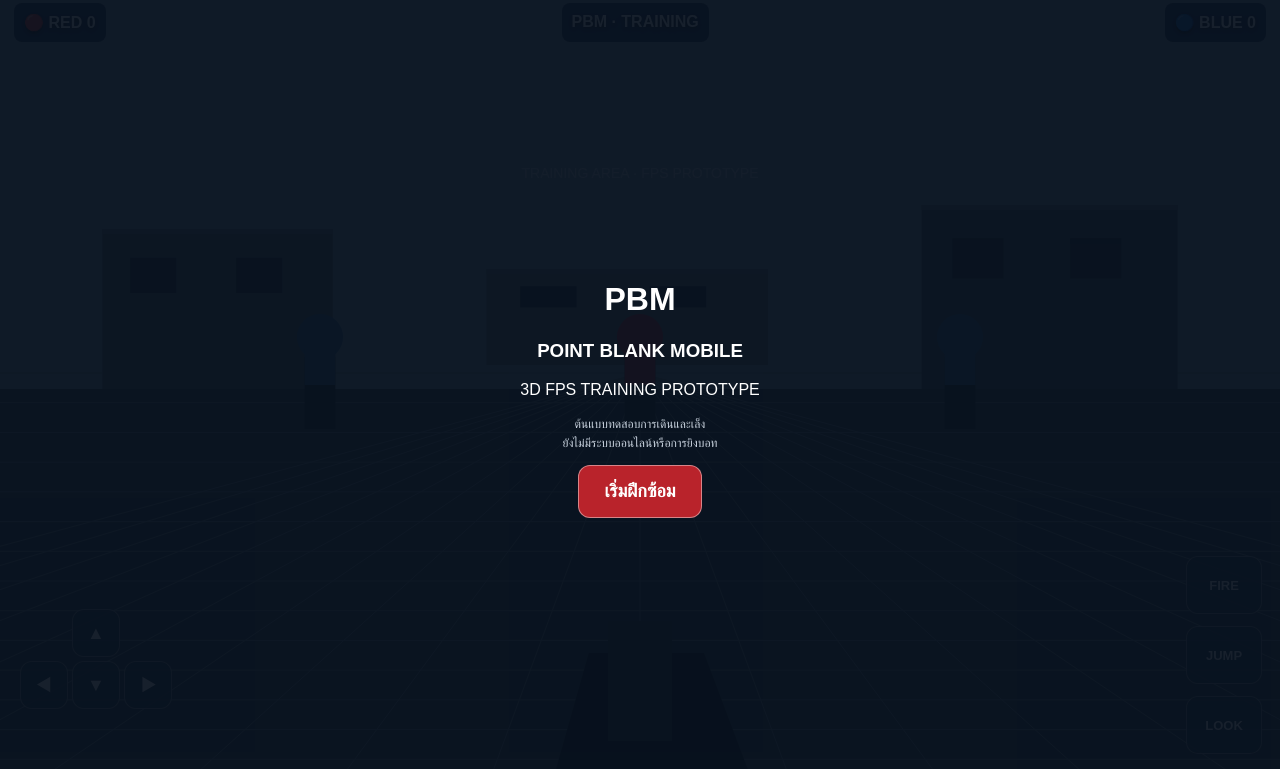
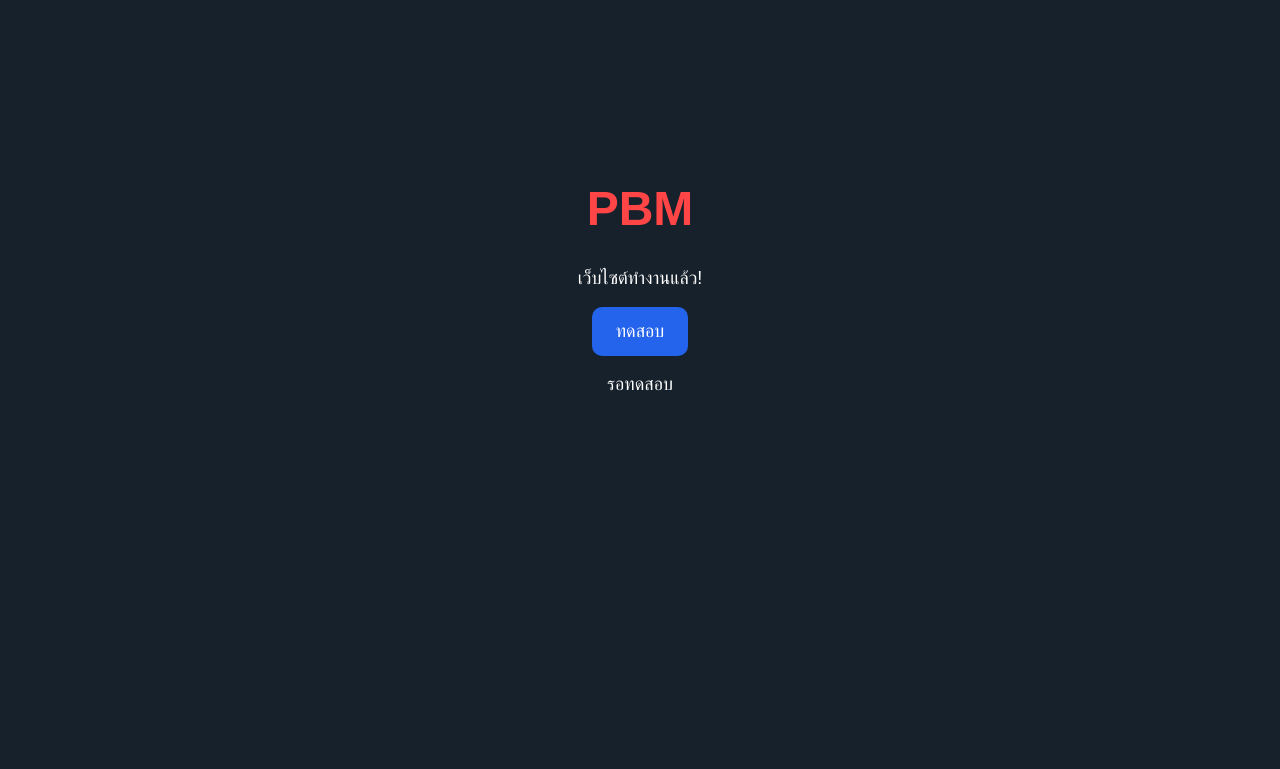
Before and after one commit to paichth-art/PBM, a plain HTML site: page index.html in a window 1280 px wide. Shown: the part 11-780 px from the top of the page. Drawn offline with Linux system fonts and the light colour scheme.

```diff
--- a/index.html
+++ b/index.html
@@ -1,159 +1,37 @@
 
-<DOCTYPE html>
+<!DOCTYPE html>
 <html lang="th">
 <head>
 <meta charset="UTF-8">
-<meta name="viewport" content="width=device-width, initial-scale=1, maximum-scale=1, user-scalable=no">
-<title>PBM - FPS Prototype</title>
+<meta name="viewport" content="width=device-width, initial-scale=1">
+<title>PBM Test</title>
 <style>
-*{box-sizing:border-box}
-body{margin:0;background:#101820;color:white;font-family:Arial,sans-serif;overflow:hidden;touch-action:none}
-canvas{display:block;width:100vw;height:100dvh}
-#hud{position:fixed;inset:0;pointer-events:none}
-.top{display:flex;justify-content:space-between;padding:14px;font-weight:bold;text-shadow:0 2px 4px #000}
-.team{background:#182d42dd;padding:10px;border-radius:8px}
-#message{position:absolute;top:22%;width:100%;text-align:center;font-size:14px;color:#cbd5e1}
-#cross{position:absolute;left:50%;top:50%;transform:translate(-50%,-50%);font-size:26px;color:#fff;text-shadow:0 0 5px #000}
-#controls{position:fixed;inset:0;pointer-events:none}
-.pad{position:absolute;bottom:28px;left:20px;display:grid;grid-template-columns:48px 48px 48px;grid-template-rows:48px 48px 48px;gap:4px;pointer-events:auto}
-button{border:1px solid #ffffff70;background:#263746d9;color:white;border-radius:12px;font-size:18px;font-weight:bold;touch-action:none}
-.pad button{width:48px;height:48px}
-#up{grid-column:2;grid-row:1}#left{grid-column:1;grid-row:2}#down{grid-column:2;grid-row:2}#right{grid-column:3;grid-row:2}
-.actions{position:absolute;right:18px;bottom:35px;display:flex;flex-direction:column;gap:12px;pointer-events:auto}
-.actions button{width:76px;height:58px;font-size:13px}
-#start{position:fixed;inset:0;background:#07111dee;display:flex;align-items:center;justify-content:center;text-align:center;padding:25px}
-#start button{padding:15px 25px;background:#b9232b;font-size:18px}
-.small{font-size:12px;color:#cbd5e1;line-height:1.6}
+body {
+  margin: 0;
+  background: #17212b;
+  color: white;
+  font-family: Arial, sans-serif;
+  text-align: center;
+  padding-top: 20vh;
+}
+h1 { color: #ff4545; font-size: 48px; }
+p { font-size: 18px; }
+button {
+  padding: 14px 24px;
+  border: 0;
+  border-radius: 10px;
+  background: #2463eb;
+  color: white;
+  font-size: 18px;
+}
 </style>
 </head>
 <body>
-<canvas id="game"></canvas>
-<div id="hud">
- <div class="top">
-  <div class="team">🔴 RED <span id="red">0</span></div>
-  <div class="team">PBM · TRAINING</div>
-  <div class="team">🔵 BLUE <span id="blue">0</span></div>
- </div>
- <div id="message">TRAINING AREA · FPS PROTOTYPE</div>
- <div id="cross">+</div>
-</div>
-<div id="controls">
- <div class="pad">
-  <button id="up">▲</button><button id="left">◀</button>
-  <button id="down">▼</button><button id="right">▶</button>
- </div>
- <div class="actions">
-  <button id="shoot">FIRE</button>
-  <button id="jump">JUMP</button>
-  <button id="look">LOOK</button>
- </div>
-</div>
-<div id="start">
- <div>
-  <h1>PBM</h1>
-  <h3>POINT BLANK MOBILE</h3>
-  <p>3D FPS TRAINING PROTOTYPE</p>
-  <p class="small">ต้นแบบทดสอบการเดินและเล็ง<br>ยังไม่มีระบบออนไลน์หรือการยิงบอท</p>
-  <button id="play">เริ่มฝึกซ้อม</button>
- </div>
-</div>
-<script>
-const canvas=document.getElementById('game');
-const ctx=canvas.getContext('2d');
-let W=0,H=0,started=false,shots=0;
-const player={x:0,z:0,angle:0};
-const keys={};
-function resize(){
- W=canvas.width=innerWidth*devicePixelRatio;
- H=canvas.height=innerHeight*devicePixelRatio;
-}
-addEventListener('resize',resize);resize();
-
-function draw(){
- const w=W,h=H;
- ctx.fillStyle='#8ca5b5';ctx.fillRect(0,0,w,h/2);
- ctx.fillStyle='#38454b';ctx.fillRect(0,h/2,w,h/2);
- // perspective floor grid
- const horizon=h*.48;
- ctx.strokeStyle='#718087';ctx.lineWidth=devicePixelRatio;
- for(let i=0;i<14;i++){
-   let y=horizon+(h-horizon)*i/14;
-   ctx.beginPath();ctx.moveTo(0,y);ctx.lineTo(w,y);ctx.stroke();
- }
- for(let i=-10;i<=10;i++){
-   ctx.beginPath();ctx.moveTo(w/2,horizon);
-   ctx.lineTo(w/2+i*w*.12,h);ctx.stroke();
- }
- // training buildings
- const shift=Math.sin(player.angle)*w*.12;
- function block(x,y,bw,bh,color){
-  ctx.fillStyle=color;ctx.fillRect(x+shift,y,bw,bh);
-  ctx.fillStyle='#27343b';ctx.fillRect(x+shift+bw*.12,y+bh*.18,bw*.2,bh*.22);
-  ctx.fillRect(x+shift+bw*.58,y+bh*.18,bw*.2,bh*.22);
-  ctx.fillStyle='#6e7c82';ctx.fillRect(x+shift,y,bw,5*devicePixelRatio);
- }
- block(w*.08,h*.30,w*.18,h*.20,'#59676e');
- block(w*.72,h*.27,w*.20,h*.23,'#4e5d64');
- block(w*.38,h*.35,w*.22,h*.12,'#65747b');
- // target dummies
- for(let i=0;i<3;i++){
-  const x=w*(.25+i*.25)+shift*.3;
-  const y=h*.46;
-  ctx.fillStyle='#202b31';ctx.fillRect(x-w*.012,y,w*.024,h*.09);
-  ctx.fillStyle=i===1?'#c7333b':'#356b9b';
-  ctx.beginPath();ctx.arc(x,y-h*.025,w*.018,0,Math.PI*2);ctx.fill();
-  ctx.fillRect(x-w*.012,y-h*.01,w*.024,h*.045);
- }
- // weapon silhouette
- ctx.fillStyle='#151a1e';
- ctx.beginPath();ctx.moveTo(w*.43,h);ctx.lineTo(w*.46,h*.83);
- ctx.lineTo(w*.55,h*.83);ctx.lineTo(w*.59,h);ctx.fill();
- ctx.fillStyle='#333d43';ctx.fillRect(w*.475,h*.79,w*.05,h*.15);
- if(started && keys.fire){
-   ctx.fillStyle='#ffe59a';
-   ctx.beginPath();ctx.moveTo(w*.5,h*.78);ctx.lineTo(w*.47,h*.70);ctx.lineTo(w*.53,h*.70);ctx.fill();
- }
- requestAnimationFrame(draw);
-}
-draw();
-
-function bind(id,key){
- const el=document.getElementById(id);
- el.addEventListener('pointerdown',e=>{e.preventDefault();keys[key]=true;});
- ['pointerup','pointercancel','pointerleave'].forEach(ev=>
-  el.addEventListener(ev,e=>{e.preventDefault();keys[key]=false;}));
-}
-bind('up','forward');bind('down','back');
-bind('left','left');bind('right','right');bind('shoot','fire');
-
-document.getElementById('play').onclick=()=>{
- started=true;document.getElementById('start').style.display='none';
- document.getElementById('message').textContent='TRAINING STARTED';
-};
-
-document.getElementById('jump').onclick=()=>{
- document.getElementById('message').textContent='กระโดด: ระบบกำลังพัฒนา';
-};
-document.getElementById('look').onclick=()=>{
- player.angle+=.25;
- document.getElementById('message').textContent='ปรับมุมมองแล้ว';
-};
-
-let last=0;
-function update(t){
- const dt=Math.min((t-last)/16.67,3);last=t;
- if(started){
-  if(keys.forward)player.z+=.04*dt;
-  if(keys.back)player.z-=.04*dt;
-  if(keys.left)player.angle-=.025*dt;
-  if(keys.right)player.angle+=.025*dt;
-  if(keys.fire){
-   // placeholder firing action
-  }
- }
- requestAnimationFrame(update);
-}
-requestAnimationFrame(update);
-</script>
+<h1>PBM</h1>
+<p>เว็บไซต์ทำงานแล้ว!</p>
+<button onclick="document.getElementById('status').textContent='พร้อมพัฒนาต่อ!'">
+ทดสอบ
+</button>
+<p id="status">รอทดสอบ</p>
 </body>
 </html>
```
